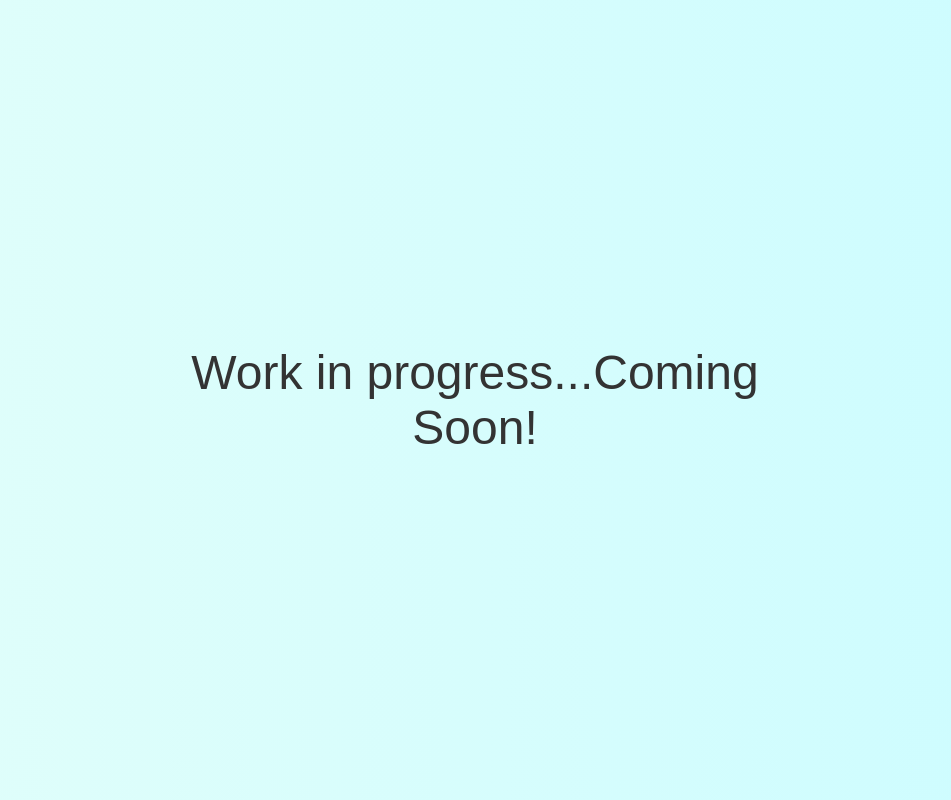
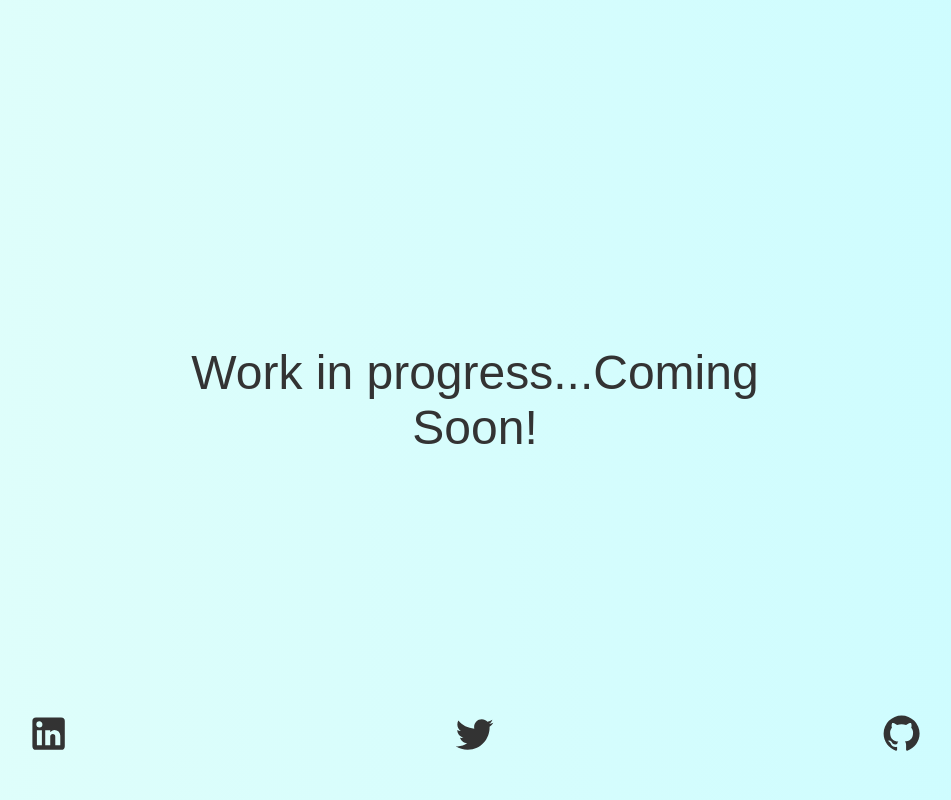
Before and after one commit to Sidoryx/Personal-Portfolio, a plain HTML site: page index.html in a window 1280 px wide. Shown: the whole page, without its empty margins (165-1116 px from the left). Drawn offline with Linux system fonts and the light colour scheme; a web font is replaced by a local one.

Commit message:
Added Social Links

```diff
--- a/index.html
+++ b/index.html
@@ -19,7 +19,28 @@
 <div class="message">Work in progress...<span>Coming Soon! </span></div>
 
 <body>
-    <script src="script.js"></script>
+    <div class="center">
+        <div class="socialLinks">
+            <a href="https://www.linkedin.com/in/sidbanerjee510/" target="_blank" class="socialLinks__link">
+                <svg alt="linkedIn" style="width:1.2em;height:1.2em" viewBox="0 0 24 24">
+                    <path fill="currentColor"
+                        d="M19 3A2 2 0 0 1 21 5V19A2 2 0 0 1 19 21H5A2 2 0 0 1 3 19V5A2 2 0 0 1 5 3H19M18.5 18.5V13.2A3.26 3.26 0 0 0 15.24 9.94C14.39 9.94 13.4 10.46 12.92 11.24V10.13H10.13V18.5H12.92V13.57C12.92 12.8 13.54 12.17 14.31 12.17A1.4 1.4 0 0 1 15.71 13.57V18.5H18.5M6.88 8.56A1.68 1.68 0 0 0 8.56 6.88C8.56 5.95 7.81 5.19 6.88 5.19A1.69 1.69 0 0 0 5.19 6.88C5.19 7.81 5.95 8.56 6.88 8.56M8.27 18.5V10.13H5.5V18.5H8.27Z" />
+                </svg>
+            </a>
+            <a href="https://twitter.com/sidstwt" target="_blank" class="socialLinks__link">
+                <svg alt="twitter" style="width:1.2em;height:1.2em" viewBox="0 0 24 24">
+                    <path fill="currentColor"
+                        d="M22.46,6C21.69,6.35 20.86,6.58 20,6.69C20.88,6.16 21.56,5.32 21.88,4.31C21.05,4.81 20.13,5.16 19.16,5.36C18.37,4.5 17.26,4 16,4C13.65,4 11.73,5.92 11.73,8.29C11.73,8.63 11.77,8.96 11.84,9.27C8.28,9.09 5.11,7.38 3,4.79C2.63,5.42 2.42,6.16 2.42,6.94C2.42,8.43 3.17,9.75 4.33,10.5C3.62,10.5 2.96,10.3 2.38,10C2.38,10 2.38,10 2.38,10.03C2.38,12.11 3.86,13.85 5.82,14.24C5.46,14.34 5.08,14.39 4.69,14.39C4.42,14.39 4.15,14.36 3.89,14.31C4.43,16 6,17.26 7.89,17.29C6.43,18.45 4.58,19.13 2.56,19.13C2.22,19.13 1.88,19.11 1.54,19.07C3.44,20.29 5.7,21 8.12,21C16,21 20.33,14.46 20.33,8.79C20.33,8.6 20.33,8.42 20.32,8.23C21.16,7.63 21.88,6.87 22.46,6Z" />
+                </svg>
+            </a>
+            <a href="https://github.com/Sidoryx" target="_blank" class="socialLinks__link">
+                <svg alt="github" style="width:1.2em;height:1.2em" viewBox="0 0 24 24">
+                    <path fill="currentColor"
+                        d="M12,2A10,10 0 0,0 2,12C2,16.42 4.87,20.17 8.84,21.5C9.34,21.58 9.5,21.27 9.5,21C9.5,20.77 9.5,20.14 9.5,19.31C6.73,19.91 6.14,17.97 6.14,17.97C5.68,16.81 5.03,16.5 5.03,16.5C4.12,15.88 5.1,15.9 5.1,15.9C6.1,15.97 6.63,16.93 6.63,16.93C7.5,18.45 8.97,18 9.54,17.76C9.63,17.11 9.89,16.67 10.17,16.42C7.95,16.17 5.62,15.31 5.62,11.5C5.62,10.39 6,9.5 6.65,8.79C6.55,8.54 6.2,7.5 6.75,6.15C6.75,6.15 7.59,5.88 9.5,7.17C10.29,6.95 11.15,6.84 12,6.84C12.85,6.84 13.71,6.95 14.5,7.17C16.41,5.88 17.25,6.15 17.25,6.15C17.8,7.5 17.45,8.54 17.35,8.79C18,9.5 18.38,10.39 18.38,11.5C18.38,15.32 16.04,16.16 13.81,16.41C14.17,16.72 14.5,17.33 14.5,18.26C14.5,19.6 14.5,20.68 14.5,21C14.5,21.27 14.66,21.59 15.17,21.5C19.14,20.16 22,16.42 22,12A10,10 0 0,0 12,2Z" />
+                </svg>
+            </a>
+        </div>
+        <script src="script.js"></script>
 </body>
 
 </html>
--- a/styles.css
+++ b/styles.css
@@ -50,3 +50,20 @@ body {
     z-index: -1;
     transition: transform .3s ease;
 }
+
+.socialLinks {
+    display: flex;
+    position: absolute;
+    font-size: 0.5em;
+    bottom: 1em;
+    left: 0;
+    right: 0;
+}
+.socialLinks__link {
+    margin: 0 auto;
+    color: #333;
+}
+
+a {
+    text-decoration: none;
+}
```
